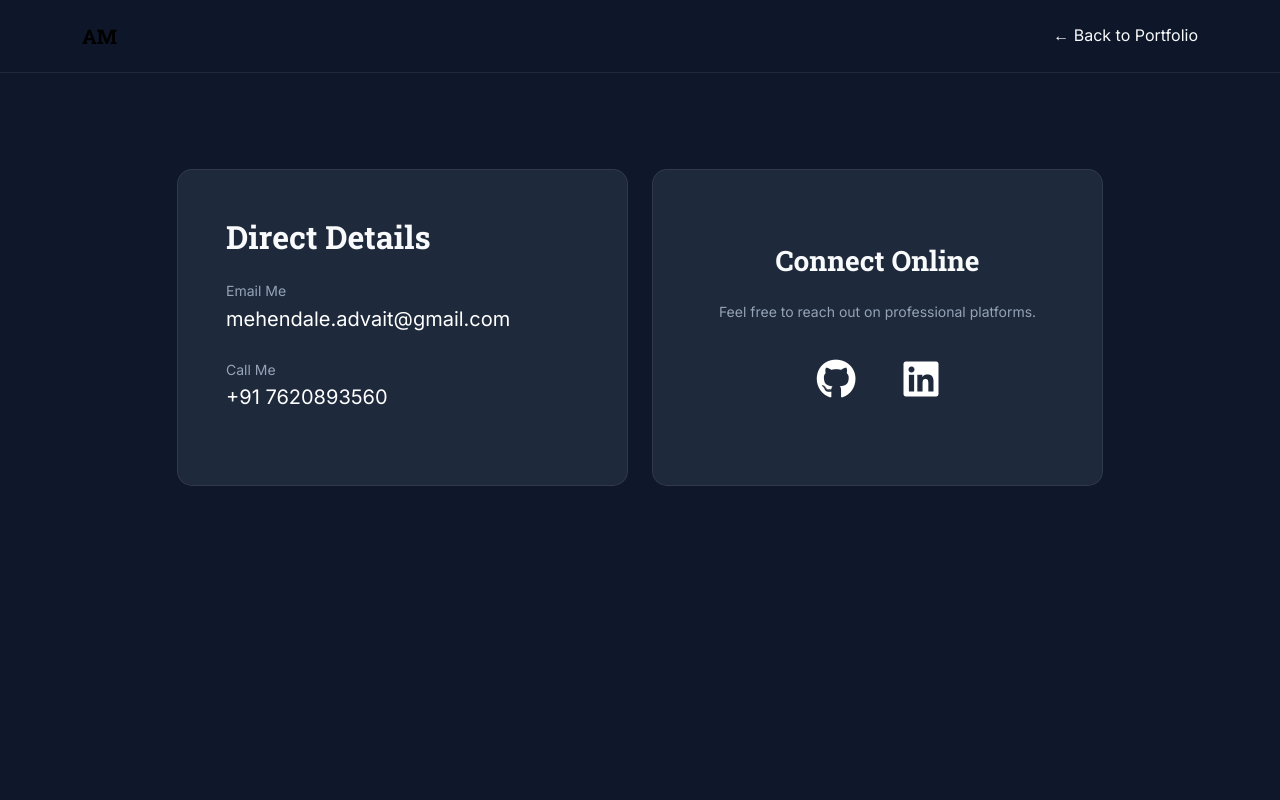
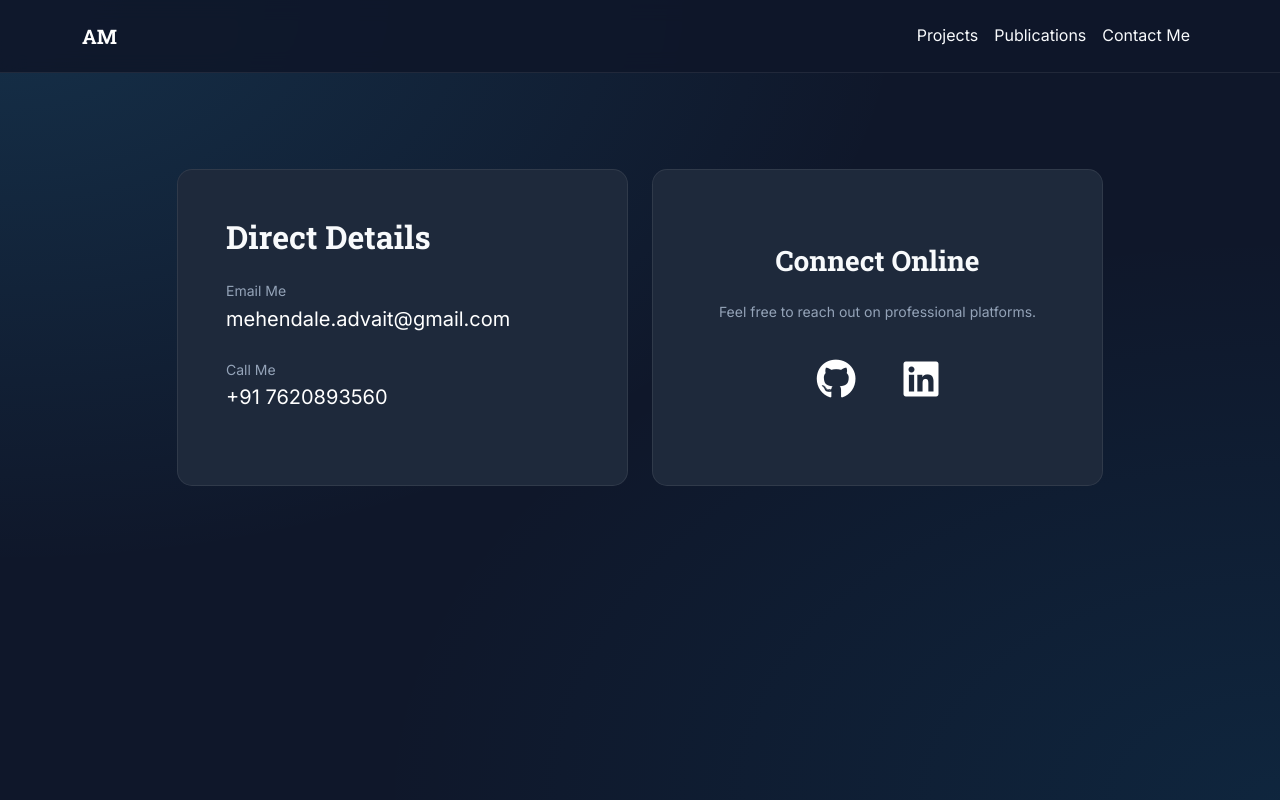
Before and after one commit to ADVD-M/My-Portfolio, a Flask app: page /contact in a window 1280 px wide. Run offline with Flask 3, Linux system fonts and the light colour scheme.

Commit message:
New changes

```diff
--- a/app.py
+++ b/app.py
@@ -5,6 +5,23 @@ app = Flask(__name__)
 @app.route('/contact')
 def contact():
     return render_template('contact.html')
+
+@app.route('/publications')
+def publications():
+    publications = [
+        # Add your publications below. Example:
+        # {
+        #     "title": "Paper Title Here",
+        #     "authors": "Advait Mehendale, Co-Author Name",
+        #     "year": "2024",
+        #     "venue": "Conference / Journal Name",
+        #     "type": "Conference Paper",
+        #     "abstract": "A short description or abstract of the publication.",
+        #     "link": "https://link-to-paper.com"
+        # },
+    ]
+    return render_template('publications.html', publications=publications)
+
 @app.route('/')
 def home():
     projects = [
--- a/static/css/style.css
+++ b/static/css/style.css
@@ -15,6 +15,10 @@ html {
 
 body {
     background-color: var(--bg-dark);
+    background-image:
+        radial-gradient(at 0% 0%, rgba(56, 189, 248, 0.15) 0px, transparent 50%),
+        radial-gradient(at 100% 100%, rgba(14, 165, 233, 0.1) 0px, transparent 50%);
+    background-attachment: fixed;
     color: var(--text-main);
     font-family: 'Inter', sans-serif;
     line-height: 1.6;
--- a/templates/contact.html
+++ b/templates/contact.html
@@ -14,9 +14,22 @@
 
     <nav class="navbar navbar-expand-lg sticky-top custom-navbar">
         <div class="container">
-            <a class="navbar-brand signature-font" href="/">AM</a>
-            <div class="ms-auto">
-                <a class="nav-link" href="/">← Back to Portfolio</a>
+            <a class="navbar-brand signature-font" style="color: white;" href="/">AM</a>
+            <button class="navbar-toggler" type="button" data-bs-toggle="collapse" data-bs-target="#navbarNav">
+                <span class="navbar-toggler-icon"></span>
+            </button>
+            <div class="collapse navbar-collapse" id="navbarNav">
+                <ul class="navbar-nav ms-auto">
+                    <li class="nav-item">
+                        <a class="nav-link" href="/#projects">Projects</a>
+                    </li>
+                    <li class="nav-item">
+                        <a class="nav-link" href="/publications">Publications</a>
+                    </li>
+                    <li class="nav-item">
+                        <a class="nav-link active" href="/contact">Contact Me</a>
+                    </li>
+                </ul>
             </div>
         </div>
     </nav>
@@ -60,6 +73,7 @@
 
         </div>
     </div>
+    <script src="https://cdn.jsdelivr.net/npm/bootstrap@5.3.0/dist/js/bootstrap.bundle.min.js"></script>
 </body>
 
 </html>
--- a/templates/index.html
+++ b/templates/index.html
@@ -22,6 +22,9 @@
                 <ul class="navbar-nav ms-auto">
                     <li class="nav-item">
                         <a class="nav-link" href="/#projects">Projects</a>
+                    </li>
+                    <li class="nav-item">
+                        <a class="nav-link" href="/publications">Publications</a>
                     </li>
                     <li class="nav-item">
                         <a class="nav-link" href="/contact">Contact Me</a>
```
Also changed, not shown: other parts of static/css/style.css (+25 -25 lines), templates/publications.html (added, +79 -0 lines).
